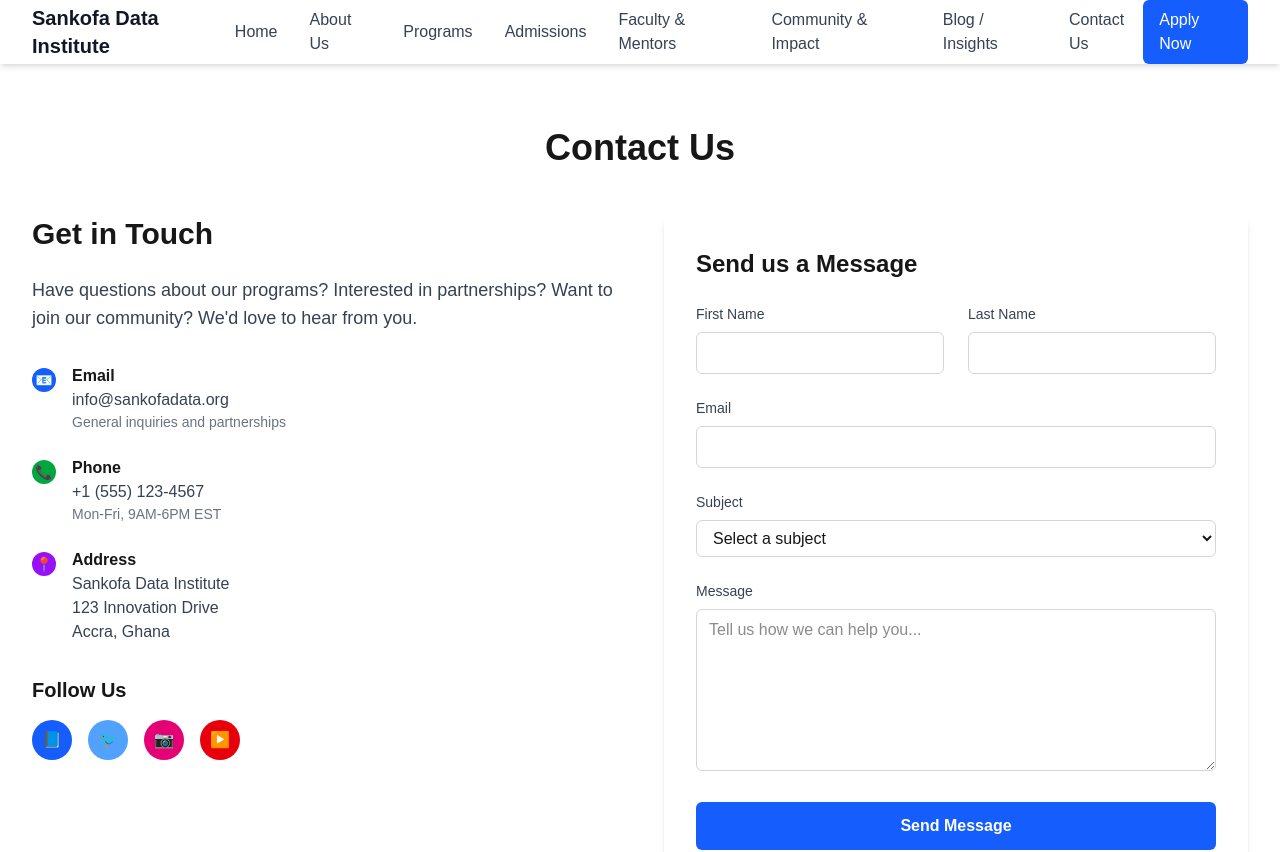
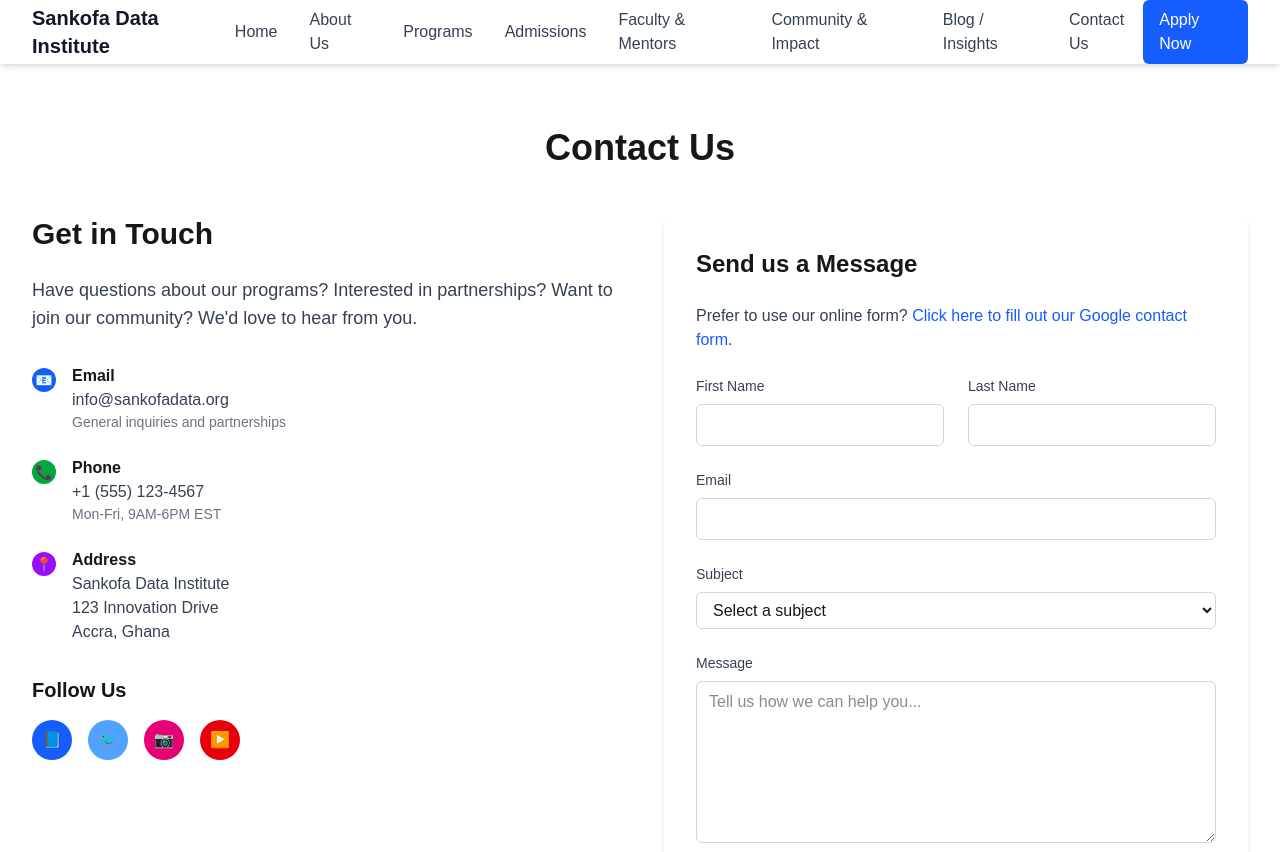
Before and after one commit to reme-dii/sankofa-data-institute, a Next.js app: page /contact in a window 1280 px wide. Shown: the top 852 px of the page. Built offline with nearby package versions, Linux system fonts and the light colour scheme.

Commit message:
Add Google Form link to contact page

```diff
--- a/src/app/contact/page.tsx
+++ b/src/app/contact/page.tsx
@@ -71,6 +71,18 @@ export default function Contact() {
 
           <div className="bg-white p-8 rounded-lg shadow-md">
             <h2 className="text-2xl font-semibold mb-6">Send us a Message</h2>
+            <p className="text-gray-700 mb-6">
+              Prefer to use our online form?{' '}
+              <a
+                href="https://docs.google.com/forms/d/YOUR_FORM_ID/viewform"
+                target="_blank"
+                rel="noopener noreferrer"
+                className="text-blue-600 hover:underline font-medium"
+              >
+                Click here to fill out our Google contact form
+              </a>
+              .
+            </p>
             <form className="space-y-6">
               <div className="grid grid-cols-1 md:grid-cols-2 gap-6">
                 <div>
```
